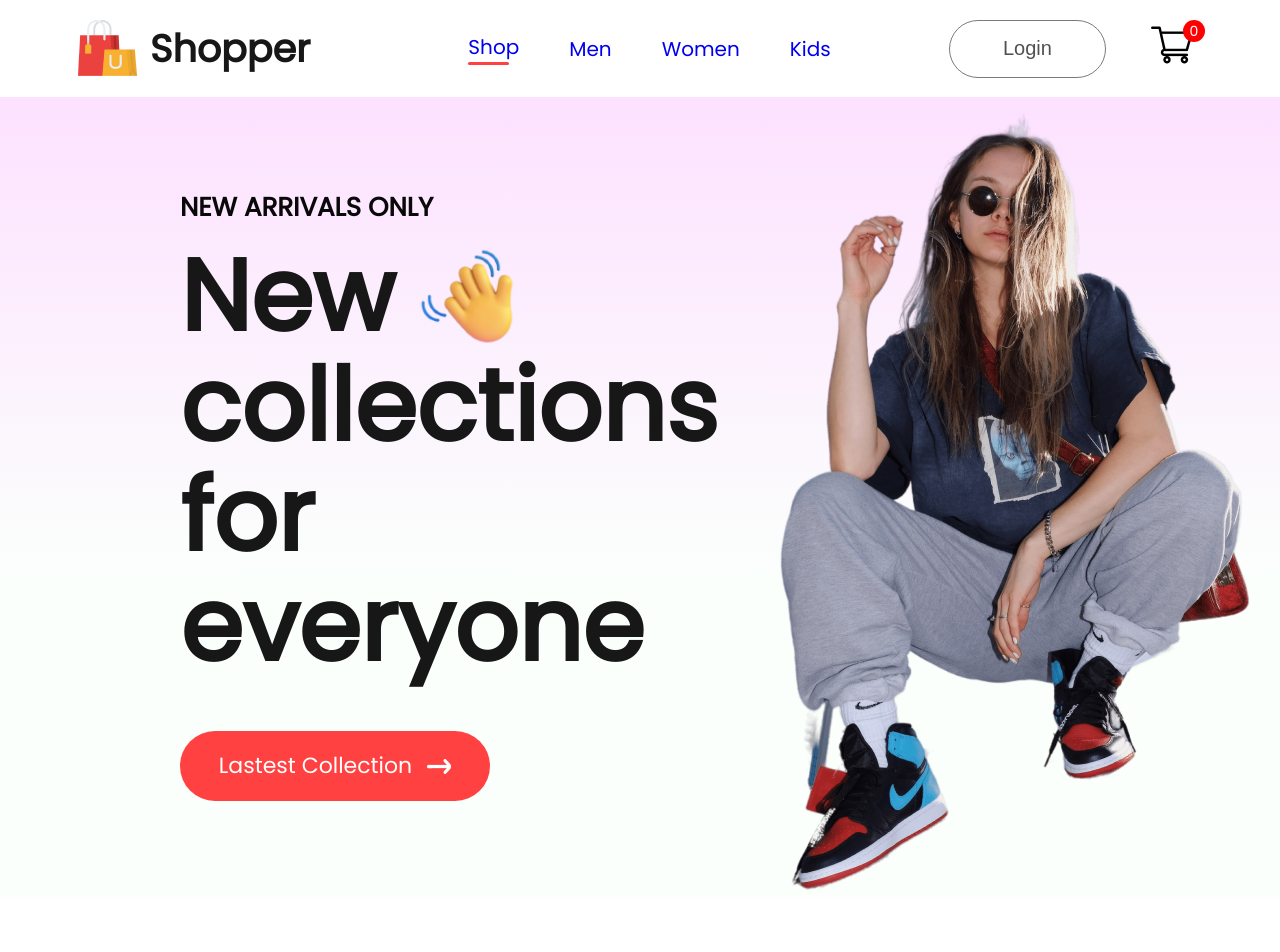
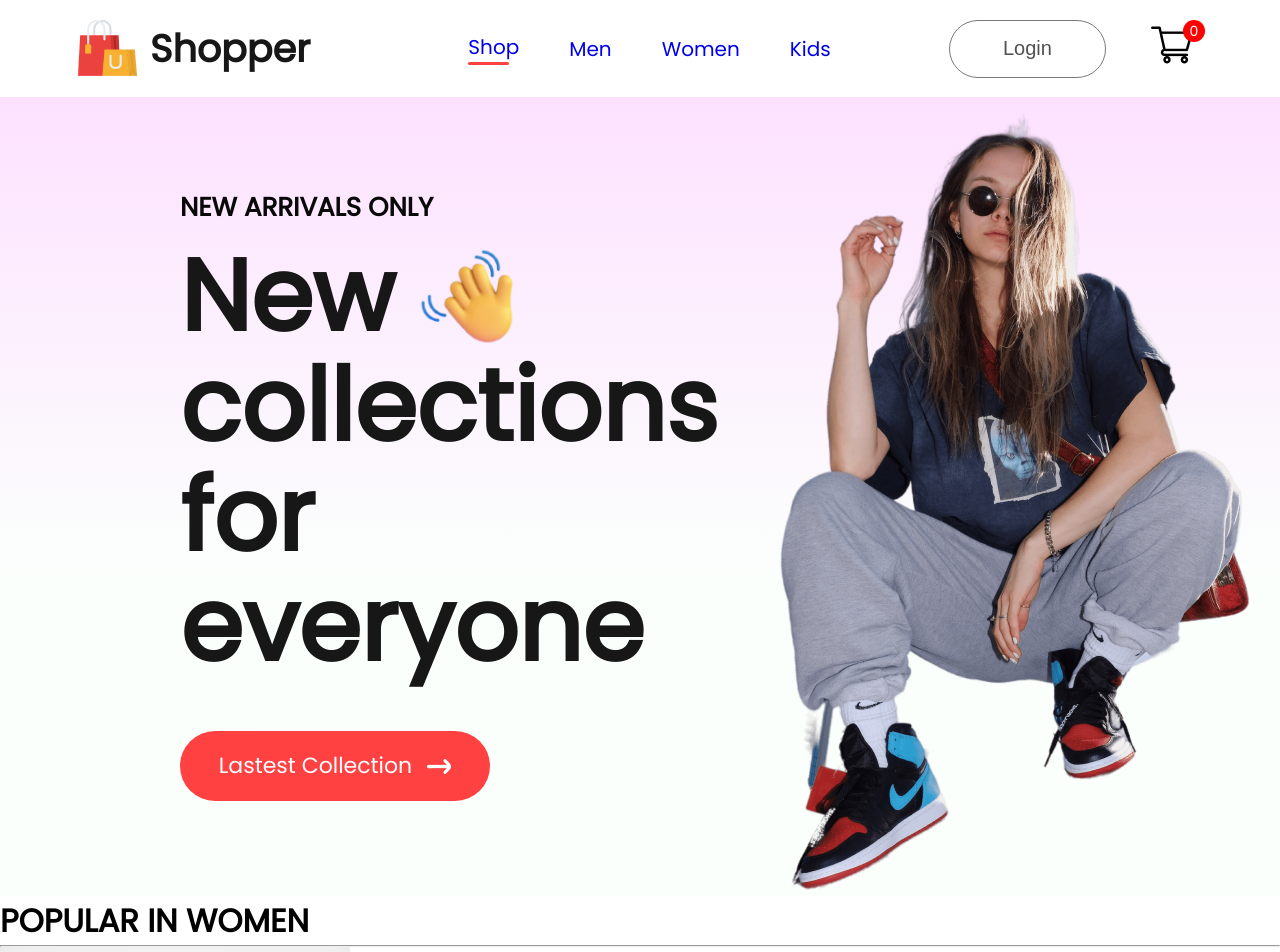
Before and after one commit to tajemouti/e-commerce, a React (Create React App) app: page / in a window 1280 px wide. Shown: the top 952 px of the page. Before the commit the page ends 918 px from the top, so only its background shows below. Built offline with nearby package versions, Linux system fonts and the light colour scheme.

Commit message:
Mount the Popular component into the Shop component

```diff
--- a/src/pages/Shop.jsx
+++ b/src/pages/Shop.jsx
@@ -1,10 +1,12 @@
 import React from 'react'
 import Hero from '../components/Hero/Hero'
+import Popular from '../components/Popular/Popular'
 
 const Shop = () => {
   return (
     <div>
       <Hero />
+      <Popular />
     </div>
   )
 }
```
